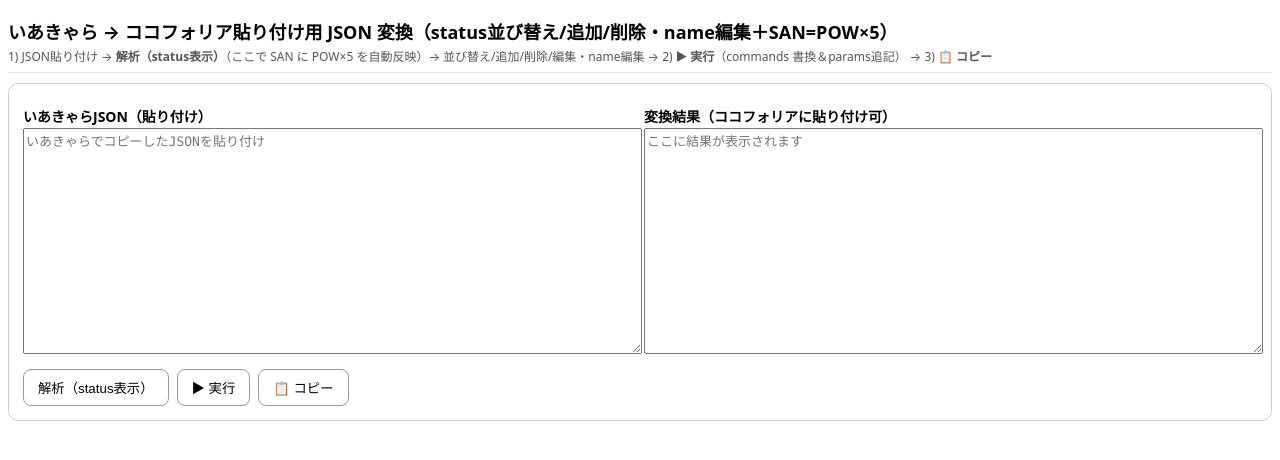
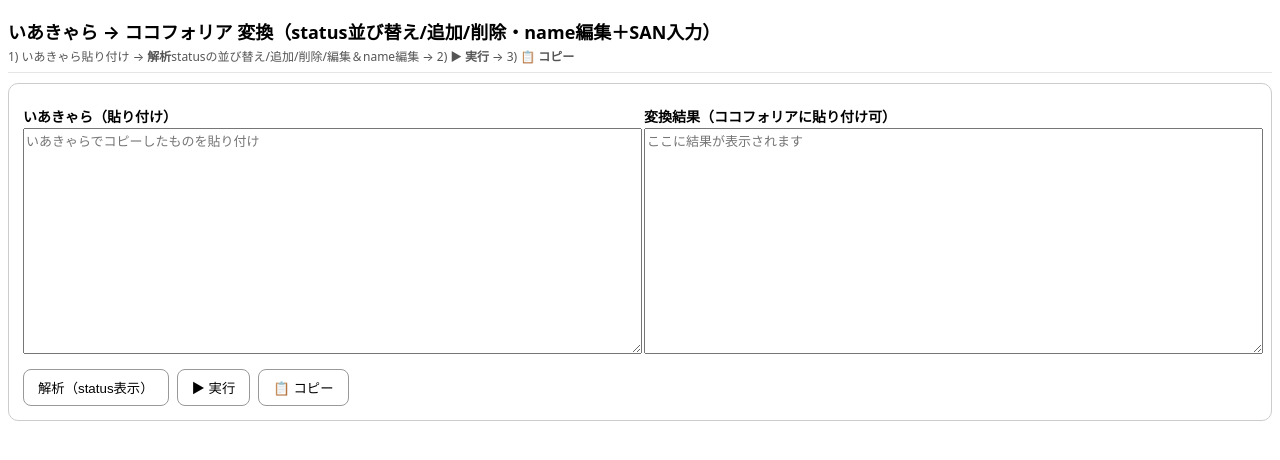
Before and after one commit to mahiru3sama/ccfolia-json-tool, a plain HTML site: page index.html in a window 1280 px wide. Drawn offline with Linux system fonts and the light colour scheme.

Commit message:
index.html

```diff
--- a/index.html
+++ b/index.html
@@ -1,6 +1,6 @@
 <!doctype html>
 <meta charset="utf-8">
-<title>いあきゃら → ココフォリア貼り付け用 JSON 変換（公開版）</title>
+<title>いあきゃら → ココフォリア（公開版）</title>
 <style>
   body{font:14px/1.6 system-ui,-apple-system,Segoe UI,Roboto,Helvetica,Arial;}
   .sticky{position:sticky;top:0;z-index:10;background:#fff;padding:10px 0 6px;margin:0 0 10px;border-bottom:1px solid #e5e5e5}
@@ -20,18 +20,18 @@
 </style>
 
 <div class="sticky">
-  <div class="title">いあきゃら → ココフォリア貼り付け用 JSON 変換（status並び替え/追加/削除・name編集＋SAN=POW×5）</div>
+  <div class="title">いあきゃら → ココフォリア 変換（status並び替え/追加/削除・name編集＋SAN入力）</div>
   <div class="small">
-    1) JSON貼り付け → <b>解析（status表示）</b>（ここで SAN に POW×5 を自動反映）→ 並び替え/追加/削除/編集・name編集 →
-    2) <b>▶ 実行</b>（commands 書換＆params追記） → 3) <b>📋 コピー</b>
+    1) いあきゃら貼り付け → <b>解析</b>statusの並び替え/追加/削除/編集＆name編集 →
+    2) <b>▶ 実行</b> → 3) <b>📋 コピー</b>
   </div>
 </div>
 
 <div class="box">
   <div class="row">
     <div style="flex:1;min-width:320px">
-      <label><b>いあきゃらJSON（貼り付け）</b></label>
-      <textarea id="input" placeholder="いあきゃらでコピーしたJSONを貼り付け"></textarea>
+      <label><b>いあきゃら（貼り付け）</b></label>
+      <textarea id="input" placeholder="いあきゃらでコピーしたものを貼り付け"></textarea>
     </div>
     <div style="flex:1;min-width:320px">
       <label><b>変換結果（ココフォリアに貼り付け可）</b></label>
```
